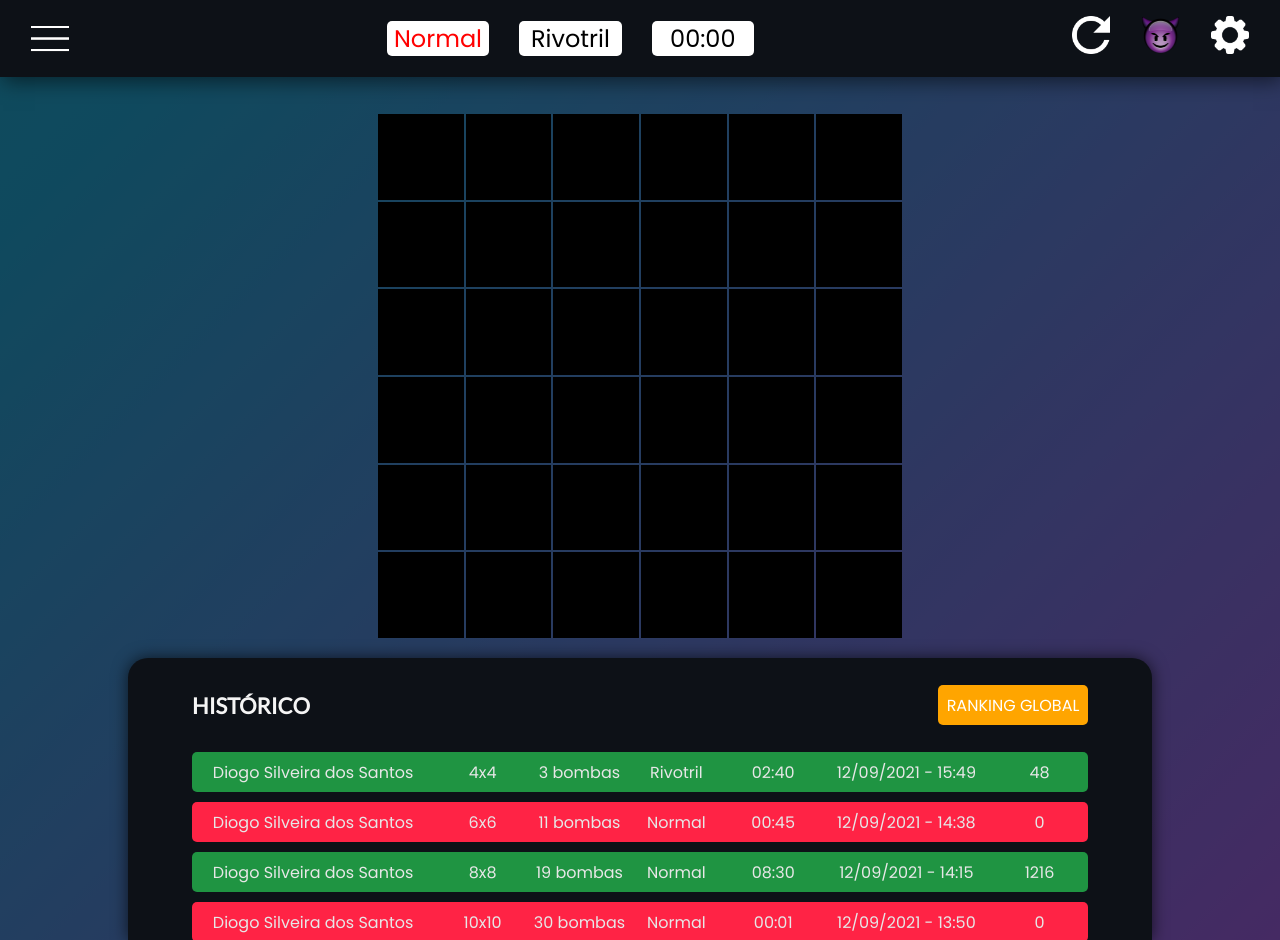
After one commit to izzy-el/web-minesweeper, a PHP site: page /pages/game.php in a window 1280 px wide. The commit adds this page. Run offline with PHP 8.4, Linux system fonts and the light colour scheme.

Commit message:
[Update] Sync game (win) + user

```diff
--- /dev/null
+++ b/src/pages/game.php
@@ -0,0 +1,227 @@
+<!DOCTYPE html>
+<?php session_start();?>
+<html lang="pt-br">
+    <head>
+        <meta charset="UTF-8" />
+        <meta http-equiv="X-UA-Compatible" content="IE=edge" />
+        <meta name="viewport" content="width=device-width, initial-scale=1.0" />
+        <link rel="stylesheet" href="../styles/global.css" />
+        <link rel="stylesheet" href="../styles/game.css" />
+        <link rel="preconnect" href="https://fonts.googleapis.com" />
+        <link rel="preconnect" href="https://fonts.gstatic.com" crossorigin />
+        <script src="../scripts/script.js" defer></script>
+        <link
+            href="https://fonts.googleapis.com/css2?family=Lato&family=Poppins&display=swap"
+            rel="stylesheet"
+        />
+        <title>Jogo - Mineles</title>
+        <link rel="shortcut icon" href="../assets/favicon.ico" />
+    </head>
+    <body>
+        <!-- Game Page -->
+        <div id="game-page">
+            <!-- Top Bar -->
+            <header id="top-bar">
+                <div class="menu-item">
+                    <!-- Left Menu -->
+                    <div id="left-menu">
+                        <img
+                            src="../assets/menu.png"
+                            alt="menu"
+                            id="menu-img"
+                            class="top-button"
+                        />
+                    </div>
+                    <ul id="left-item" class="dropdown">
+                       <li><a href="./edit-profile.html">Meu Perfil</a></li>
+                       <li><a href="../index.php">Sair</a></li>
+                    </ul>
+                </div>
+
+                <div class="menu-item">
+                    <!-- Middle Infos -->
+                    <div id="middle-info">
+                        <!-- Normal -->
+                        <button id="normal-button" class="middle-button" onclick="changeMode('normal')">
+                            Normal
+                        </button>
+
+                        <!-- Rivotril -->
+                        <button id="rivotril-button" class="middle-button" onclick="changeMode('rivotril')">
+                            Rivotril
+                        </button>
+
+                        <!-- Timer -->
+                        <p id="timer" class="middle-button">
+                            <span id="minute">00</span>:<span id="second">00</span>
+                        </p>
+                    </div>
+                </div>
+
+                <div>
+                    <div class="menu-item">
+                        <!-- Reset button -->
+                        <div class="right-menu">
+                            <input type="image"
+                                src="../assets/reset.png"
+                                alt="reset"
+                                id="reset-button"
+                                class="top-button"
+                                onclick="finalReset()"
+                            >
+                        </div>
+                    </div>
+
+                    <div class="menu-item">
+                        <!-- Cheat button -->
+                        <div class="right-menu">
+                            <input type="image"
+                                src="../assets/cheat.png"
+                                alt="cheat"
+                                id="cheat-button"
+                                class="top-button"
+                                onclick="activateCheat(3)"
+                            >
+                        </div>
+                    </div>
+
+                    <div class="menu-item">
+                        <!-- Settings -->
+                        <div class="right-menu">
+                            <a href="#popup-settings"
+                                ><img
+                                    src="../assets/settings.png"
+                                    alt="settings"
+                                    id="settings-button"
+                                    class="top-button"
+                            /></a>
+                        </div>
+                    </div>
+                </div>
+            </header>
+
+            <!-- Game -->
+            <div id="game-space">
+                <div id="game">
+
+                </div>
+            </div>
+
+            <div id="game-history">
+                <header id="history-title">
+                    <h2>HISTÓRICO</h2>
+                    <a href="../pages/global-ranking.html" id="ranking-button">
+                        RANKING GLOBAL
+                    </a>
+                </header>
+
+                <div id="scrollable-history">
+                    <div class="history-record">
+                        <p>Diogo Silveira dos Santos</p>
+                        <p>4x4</p>
+                        <p>3 bombas</p>
+                        <p>Rivotril</p>
+                        <p>02:40</p>
+                        <p>12/09/2021 - 15:49</p>
+                        <p>48</p>
+                    </div>
+                    <div style="background-color: #ff2345" class="history-record">
+                        <p>Diogo Silveira dos Santos</p>
+                        <p>6x6</p>
+                        <p>11 bombas</p>
+                        <p>Normal</p>
+                        <p>00:45</p>
+                        <p>12/09/2021 - 14:38</p>
+                        <p>0</p>
+                    </div>
+                    <div class="history-record">
+                        <p>Diogo Silveira dos Santos</p>
+                        <p>8x8</p>
+                        <p>19 bombas</p>
+                        <p>Normal</p>
+                        <p>08:30</p>
+                        <p>12/09/2021 - 14:15</p>
+                        <p>1216</p>
+                    </div>
+                    <div style="background-color: #ff2345" class="history-record">
+                        <p>Diogo Silveira dos Santos</p>
+                        <p>10x10</p>
+                        <p>30 bombas</p>
+                        <p>Normal</p>
+                        <p>00:01</p>
+                        <p>12/09/2021 - 13:50</p>
+                        <p>0</p>
+                    </div>
+                    <div style="background-color: #ff2345" class="history-record">
+                        <p>Diogo Silveira dos Santos</p>
+                        <p>6x6</p>
+                        <p>11 bombas</p>
+                        <p>Rivotril</p>
+                        <p>01:45</p>
+                        <p>12/08/2021 - 13:45</p>
+                        <p>0</p>
+                    </div>
+                </div>
+            </div>
+
+            <!-- Popup Settings -->
+            <div id="popup-settings" class="popup-no-click">
+                <div class="popup">
+                    <!-- Close -->
+                    <a class="close" href="#">&times;</a>
+
+                    <!-- Tamanho -->
+                    <div class="slider">
+                        <p>Tamanho:</p>
+                        <input
+                            type="range"
+                            class="range"
+                            min="3"
+                            max="20"
+                            step="1"
+                            name="grid-size"
+                            id="grid-size"
+                            onchange="updateSlider()"
+                            onload="updateSliderValues()"
+                        />
+                        <p class="bubble" id="size-bubble"></p>
+                    </div>
+
+                    <!-- Numero de bombas -->
+                    <div class="slider">
+                        <p>Bombas:</p>
+                        <input
+                            type="range"
+                            class="range"
+                            min="3"
+                            max="20"
+                            step="1"
+                            name="n-bombs"
+                            id="n-bombs"
+                            onload="updateSliderValues()"
+                        />
+                        <p class="bubble" id="bomb-bubble"></p>
+                    </div>
+
+                    <!-- Button Aplicar -->
+                    <button id="button-aplicar" onclick="applySettings()">Aplicar</button>
+
+                </div>
+            </div>
+
+            <!-- Popup Win/Loss -->
+            <div id="popup-wl" class="popup-no-click">
+                <div class="popup-end" id="wl-box">
+                    <!-- Text Win/Loss -->
+                    <p id="text-wl"></p>
+                    <p id="tempo-wl"></p>
+                    <p id="pontuacao-wl"></p>
+                    <p id="cells-wl"></p>
+                    <!-- Button -->
+                    <button id="button-reiniciar" onclick="finalReset()">Reiniciar</button>
+                </div>
+            </div>
+
+        </div>
+    </body>
+</html>
--- a/src/resources/check_av.php
+++ b/src/resources/check_av.php
@@ -47,5 +47,5 @@
         $conn->exec($query);
         echo "Registrado com sucesso!";
     } catch (PDOException $e) {
-        echo "Algo deu errado... : " + $e->getMessage();
+        echo "Algo deu errado... : " . $e->getMessage();
     }
--- a/src/scripts/login.js
+++ b/src/scripts/login.js
@@ -29,7 +29,7 @@ function checkFormLogin() {
 					if (xhttp.status === 200) {
 						let resposta = xhttp.responseText;
 						if (resposta == "Logado") {
-							window.location.replace("pages/game.html");
+							window.location.replace("pages/game.php");
 						} else {
 							alert("Usuário ou senha incorreta.");
 						}
```
Also changed, not shown: src/index.php (added, +73 -0 lines), src/resources/insert_game.php (added, +52 -0 lines), src/scripts/script.js (+94 -9 lines).
